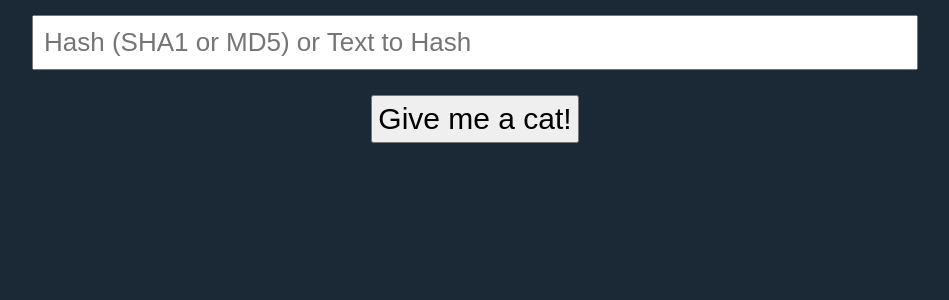
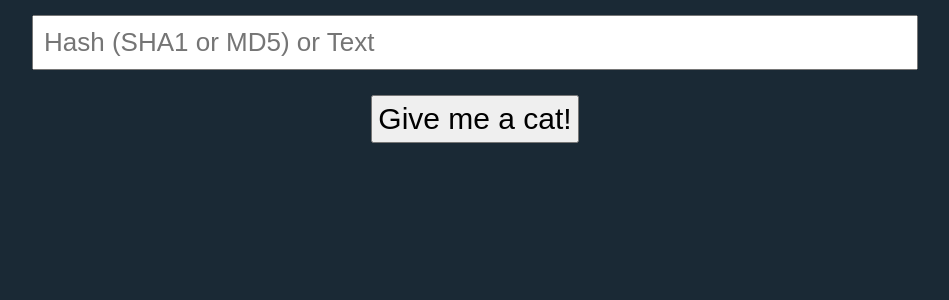
Before and after one commit to vitusventure/HashACat, a Flask app: page / in a window 1280 px wide. Shown: the part 125-425 px from the top of the page, without its empty margins (165-1114 px from the left). Run offline with Flask 2, Linux system fonts and the light colour scheme; parts of the project's set-up code (start-up, migrations or seed data) failed here and were passed over; some libraries are stand-ins or nearby versions; some web fonts are replaced.

Commit message:
Fixed some input text

```diff
--- a/templates/mainPage.html
+++ b/templates/mainPage.html
@@ -2,7 +2,7 @@
 {% block body %}
 <div id="inputForm">
 <form id="hashCatForm">
-	<input type="text" id="hashInput" name="hash" size="55" placeholder="Hash (SHA1 or MD5) or Text to Hash">
+	<input type="text" id="hashInput" name="hash" size="55" placeholder="Hash (SHA1 or MD5) or Text">
 	<br>
 	<button id="subButton">Give me a cat!</button>
 </form>
```
